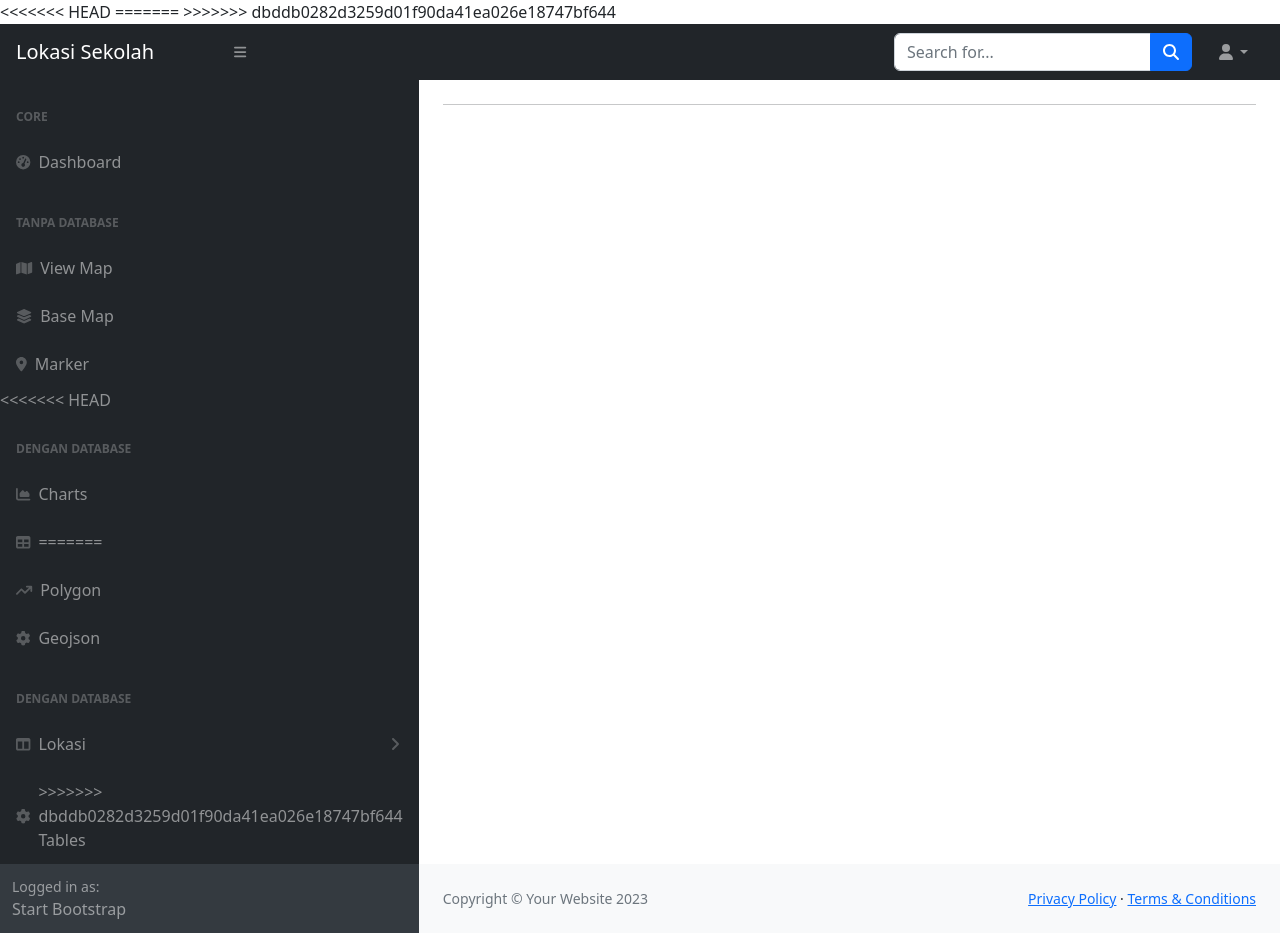
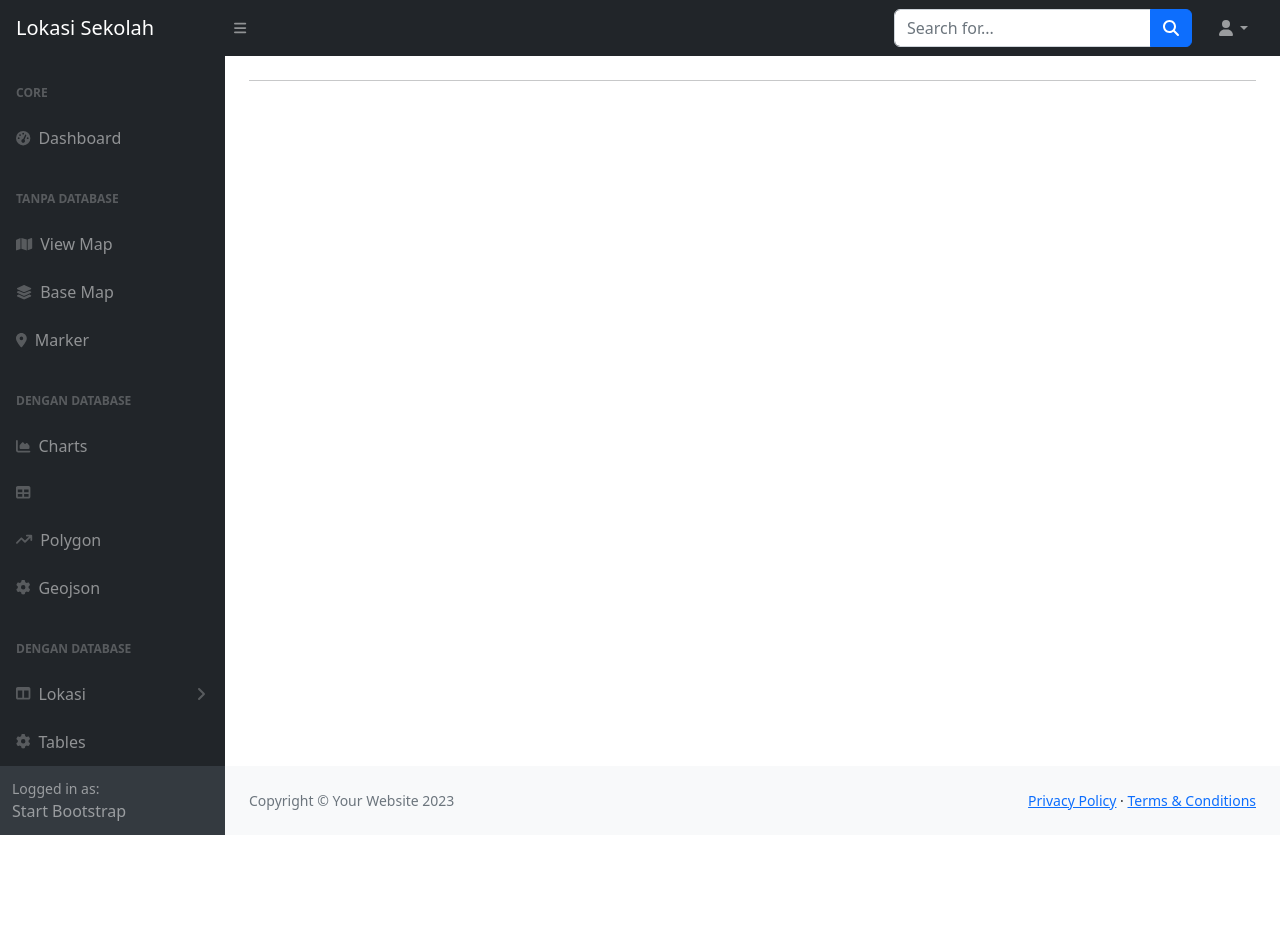
Before and after one commit to risda29/UPRAK-Pendataan-Sekolah-didesa-Bati-bati, a CodeIgniter 4 app: the page made by app/Views/v_template.php in a window 1280 px wide. After the commit the page ends 835 px from the top, so only its background shows below. Run offline with PHP 8.4 and a stand-in for CodeIgniter, Linux system fonts and the light colour scheme; the template is opened without the code that fills it, so the values that code supplies are empty; some libraries are stand-ins or nearby versions.

Commit message:
perbaikan view

```diff
--- a/app/Views/v_template.php
+++ b/app/Views/v_template.php
@@ -7,11 +7,7 @@
         <meta name="viewport" content="width=device-width, initial-scale=1, shrink-to-fit=no" />
         <meta name="description" content="" />
         <meta name="author" content="" />
-<<<<<<< HEAD
         <title> Risda_2201301185<?= $judul?></title>
-=======
-        <title>Risda_2201301185<?= $judul?></title>
->>>>>>> dbddb0282d3259d01f90da41ea026e18747bf644
         <link href="<?= base_url('sb-Admin')?>/css/styles.css" rel="stylesheet" />
         <script src="https://use.fontawesome.com/releases/v6.3.0/js/all.js" crossorigin="anonymous"></script>
         <link rel="stylesheet" href="https://unpkg.com/leaflet@1.9.4/dist/leaflet.css" integrity="sha256-p4NxAoJBhIIN+hmNHrzRCf9tD/miZyoHS5obTRR9BMY=" crossorigin="" />
@@ -67,7 +63,7 @@
                                 Marker
                             </a>
 
-<<<<<<< HEAD
+
                             <div class="sb-sidenav-menu-heading">Dengan Database</div>
                             <a class="nav-link" href="charts.html">
                                 <div class="sb-nav-link-icon"><i class="fas fa-chart-area"></i></div>
@@ -75,7 +71,6 @@
                             </a>
                             <a class="nav-link" href="tables.html">
                                 <div class="sb-nav-link-icon"><i class="fas fa-table"></i></div>
-=======
                             <a class="nav-link" href="<?=base_url('Home/polygon')?>">
                             <div class="sb-nav-link-icon"><i class="fa-solid fa-arrow-trend-up"></i></i></div>
                                 Polygon
@@ -102,7 +97,6 @@
 
                             <a class="nav-link" href="tables.html">
                                 <div class="sb-nav-link-icon"><i class="fa-solid fa-gear"></i></div>
->>>>>>> dbddb0282d3259d01f90da41ea026e18747bf644
                                 Tables
                             </a>
                         </div>
```
